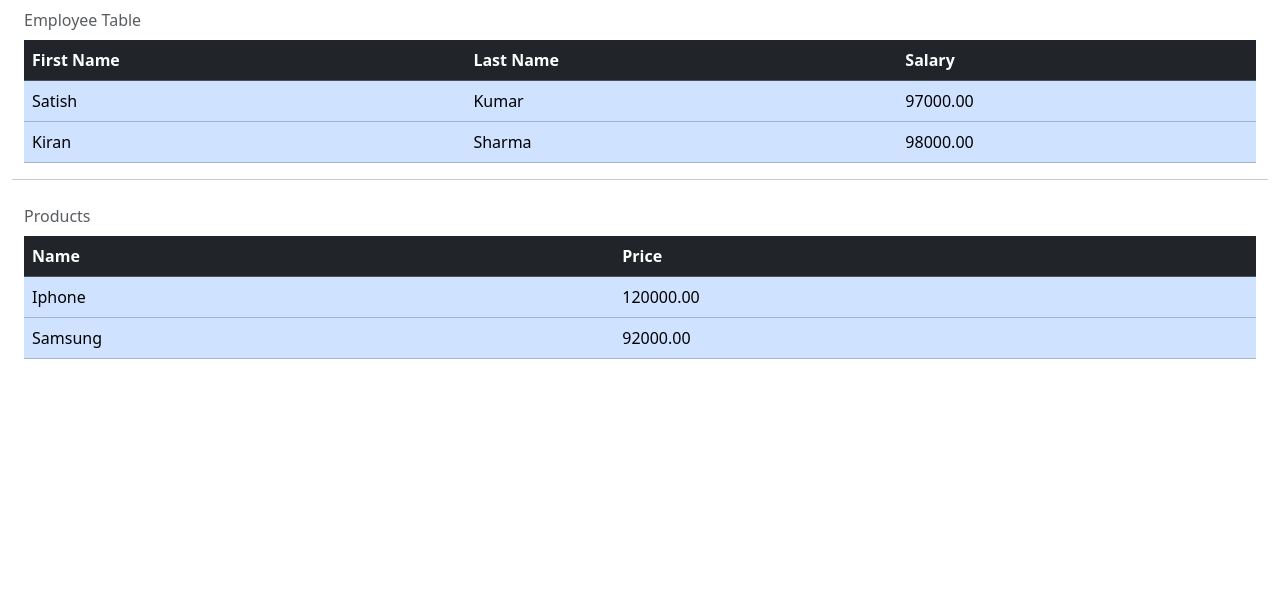
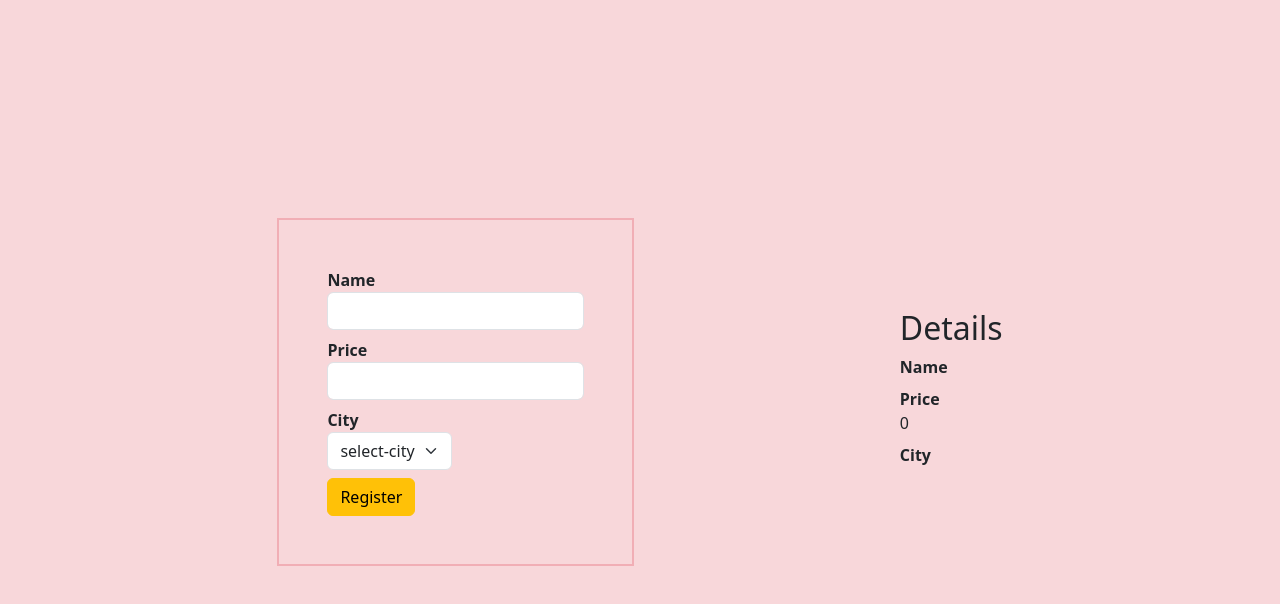
Before and after one commit to sumithMedamina/ReactJs-CodePractises, a React (Create React App) app: page / in a window 1280 px wide. Shown: the top 604 px of the page. Built offline with nearby package versions, Linux system fonts and the light colour scheme.

Commit message:
class-components

```diff
--- a/src/App.js
+++ b/src/App.js
@@ -2,14 +2,15 @@ import 'bootstrap/dist/css/bootstrap.min.css';
 import "bootstrap-icons/font/bootstrap-icons.css";
 import 'bootstrap/dist/js/bootstrap.bundle.js';
 
-import { HomeComponent } from './components/Home/home';
+
+import {TwoWayDataBinding } from './class-components/Twowaybinding';
 
 
 
 function App() {
   return (
     <div className="">
-      <HomeComponent/>
+      <TwoWayDataBinding/>
     </div>
   );
 }
--- /dev/null
+++ b/src/class-components/Twowaybinding.jsx
@@ -0,0 +1,87 @@
+
+import React from "react";
+
+export class TwoWayDataBinding extends React.Component
+{
+constructor(){
+    super();
+    this.state ={
+        name :"",
+        price :0,
+        city :"",
+        }
+        this.handleNameChange = this.handleNameChange.bind(this);
+        this.handlePriceChange = this.handlePriceChange.bind(this);
+}
+
+
+handleNameChange(e){
+    this.setState({
+        name:e.target.value,
+        price:this.state.price,
+        city:this.state.city
+    })
+}
+
+handlePriceChange(e){
+    this.setState({
+        name:this.state.name,
+        price:e.target.value,
+        city:this.state.city
+    })
+}
+
+handleCityChange(e){
+    this.setState({
+        name:this.state.name,
+        price:this.state.price,
+        city: e.target.value
+
+    })
+
+}
+
+handleButtonClick(){
+   alert(JSON.stringify(this.state))
+}
+
+
+render(){
+    return(
+        <React.Fragment>
+            <div className="container-fluid d-flex align-items-center justify-content-evenly vh-100 bg-danger-subtle">
+                    <div>
+            <dl className="w-100 border border-2 border-danger-subtle p-5 ">
+                <dt>Name</dt>
+                <dd><input type="text" name="" id="" className="form-control" onChange={this.handleNameChange}/></dd>
+                <dt>Price</dt>
+                <dd><input type="number" name="" id="" className="form-control" onChange={this.handlePriceChange}/></dd>
+                <dt>City</dt>
+                <dd>
+                    <select name="" id="" className="form-select w-auto"  onChange={this.handleCityChange.bind(this)}>
+                        <option>select-city</option>
+                        <option>HYD</option>
+                        <option>MUMBAI</option>
+                    </select>
+                </dd>
+                <button className="btn btn-warning w-auto" onClick={this.handleButtonClick.bind(this)}>Register</button>
+            </dl>
+        </div>
+        <div className="d-flex flex-column justify-content-center">
+            <h2>Details</h2>
+            <dl>
+                <dt>Name</dt>
+                <dd>{this.state.name}</dd>
+                <dt>Price</dt>
+                <dd>{this.state.price}</dd>
+                <dt>City</dt>
+                <dd>{this.state.city}</dd>
+            </dl>
+        </div>
+
+            </div>
+        </React.Fragment>
+    )
+}
+
+}
--- a/src/components/sampleJavascriptExamples/Polymorphism/demo.html
+++ b/src/components/sampleJavascriptExamples/Polymorphism/demo.html
@@ -4,7 +4,7 @@
         LastName;
         Designation;
         print(){
-            document.write(`${this.FirstName} ${this.LastName} <br> ${this.Designation} <br>`)
+            document.write(`${this.FirstName} ${this.LastName} - ${this.Designation} <br>`)
         }
     }
 
```
Also changed, not shown: src/class-components/EventBinding.state.jsx (added, +32 -0 lines), src/class-components/LoginclassComponent.jsx (added, +34 -0 lines), src/class-components/eventBindingInClass.jsx (added, +22 -0 lines).
